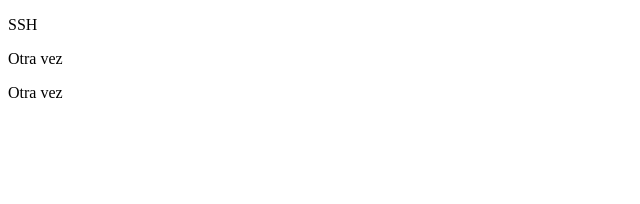
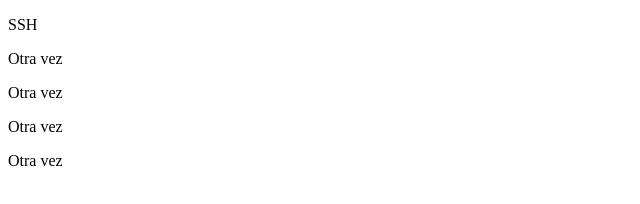
Before and after one commit to efbarong/001-prework, a plain HTML site: page index.html in a window 1280 px wide. Shown: the whole page, without its empty margins (0-640 px from the left). Drawn offline with Linux system fonts and the light colour scheme.

Commit message:
otro mas

```diff
--- a/index.html
+++ b/index.html
@@ -10,5 +10,7 @@
     <p>SSH</p>
     <p>Otra vez</p>
     <p>Otra vez</p>
+    <p>Otra vez</p>
+    <p>Otra vez</p>
 </body>
 </html>
```
